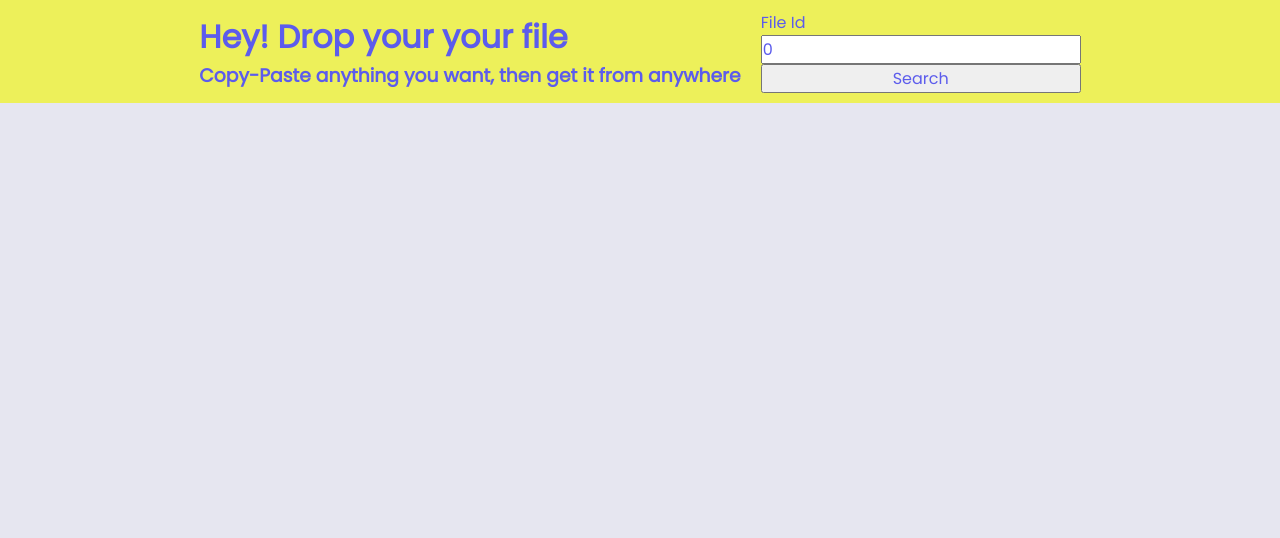
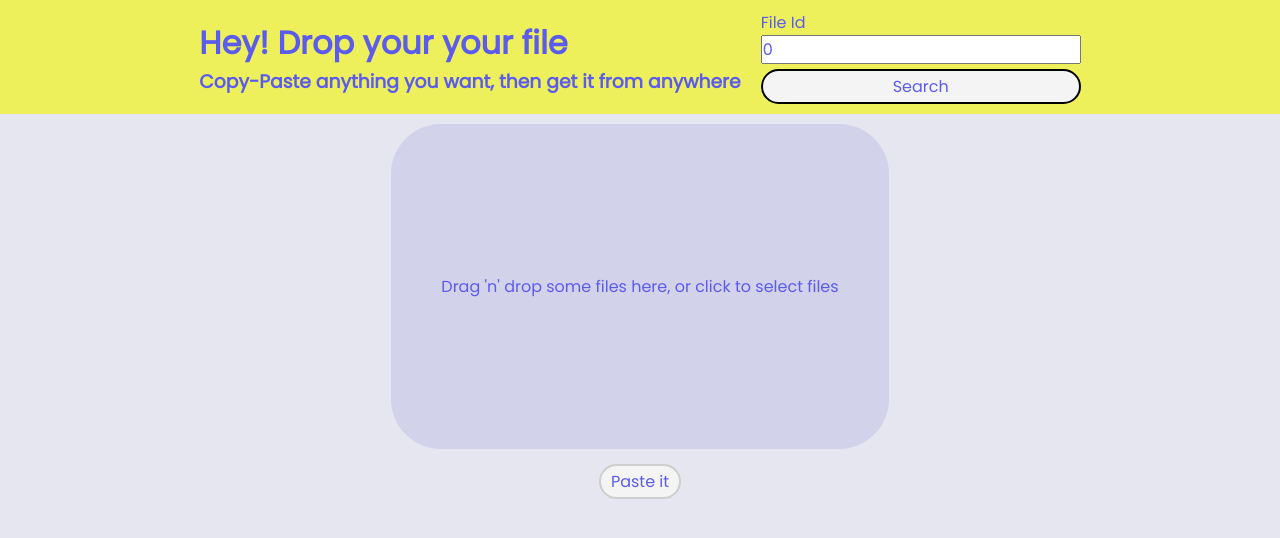
Before and after one commit to lucasrennok/PasteTMPImages, a React (Create React App) app in the folder web/: page / in a window 1280 px wide. Shown: the top 538 px of the page. Built offline with nearby package versions, Linux system fonts and the light colour scheme.

Commit message:
tested filesaver

```diff
--- a/web/package.json
+++ b/web/package.json
@@ -7,9 +7,13 @@
     "@testing-library/react": "^9.3.2",
     "@testing-library/user-event": "^7.1.2",
     "@types/axios": "^0.14.0",
+    "@types/file-saver": "^2.0.1",
     "@types/jest": "^24.0.0",
     "@types/node": "^12.0.0",
+    "@types/react-dropzone": "^5.1.0",
     "axios": "^0.20.0",
+    "file-saver": "^2.0.2",
+    "react-dropzone": "^11.0.3",
     "react-scripts": "3.4.3",
     "typescript": "~3.7.2"
   },
--- a/web/src/assets/styles/global.css
+++ b/web/src/assets/styles/global.css
@@ -6,8 +6,7 @@
     --color-primary-dark: #582bc2;
     --color-secondary: #edf05a;
     --color-secondary-dark: #d5d823;
-    --color-title-in-primary: #FFFFFF;
-    --color-text-button: #49464e;
+    --color-button: #f4f4f4;
     --color-text-base: #5c5cec;
     --color-line-in-white: #E6E6F0;
     --color-input-background: #F8F8FC;
--- a/web/src/pages/Landing/Landing.tsx
+++ b/web/src/pages/Landing/Landing.tsx
@@ -1,14 +1,54 @@
-import React from 'react';
+import React, { useState } from 'react';
 import {Link} from 'react-router-dom';
 import './styles.css'
 import PageHeader from '../../components/PageHeader/PageHeader';
+import Dropzone from 'react-dropzone';
+import { saveAs } from 'file-saver';
 
 function Landing() {
-  return (
-    <div className="page-landing">
-        <PageHeader idPaste="0" />
-    </div>
-  );
+    const [allFiles, setAllFiles] = useState([]);
+    const [allFilesText, setAllFilesText] = useState([(<p key="default">Drag 'n' drop some files here, or click to select files</p>)]);
+
+    function handleAllFiles(allFilesVector: any){
+        //@ts-ignore
+        let newAllFilesText = [];
+        let filesSize = 0;
+        for(let i in allFilesVector){
+            //@ts-ignore
+            newAllFilesText[i] = (<p key={i}>Name: {allFilesVector[i].name} | Size: {Math.round(allFilesVector[i].size/(1024*1024)*100)/100}MB</p>)
+            filesSize += allFilesVector[i].size;
+        }
+        if(filesSize/(1024*1024)<=5){
+            setAllFiles(allFilesVector);
+            //@ts-ignore
+            setAllFilesText(newAllFilesText);
+        }else{
+            alert('Storage accepted: 5MB');
+        }
+    }
+
+    function handlePasteIt(){
+        saveAs(allFiles[0])
+    }
+
+    return (
+        <div className="page-landing">
+            <PageHeader idPaste="0" />
+            <Dropzone onDrop={acceptedFiles => handleAllFiles(acceptedFiles)}>
+                {({getRootProps, getInputProps}) => (
+                    <section className="dropBox">
+                        <div {...getRootProps()}>
+                            <input {...getInputProps()} />
+
+                            {allFilesText}
+                        </div>
+
+                    </section>
+                )}
+            </Dropzone>
+            <button type="button" onClick={handlePasteIt} disabled={allFiles.length>0? false: true}>Paste it</button>
+        </div>
+    );
 }
 
 export default Landing;
--- a/web/src/pages/Landing/styles.css
+++ b/web/src/pages/Landing/styles.css
@@ -1,6 +1,26 @@
-page-landing{
+.page-landing{
     display: flex;
     flex-direction: column;
     justify-content: center;
     align-items: center;
 }
+
+.dropBox{
+    display: flex;
+    flex-direction: column;
+    margin: 1rem 0;
+}
+
+.dropBox div{
+    border-radius: 5rem;
+    background: var(--color-background);
+    padding: 15rem 5rem;
+}
+
+button{
+    border-style: double;
+    background: var(--color-button);
+    margin-top: 0.5rem;
+    border-radius: 5rem;
+    padding: 0.3rem 1rem;
+}
```
Also changed, not shown: 1 other file (tests, documents, lock files or other folders).
